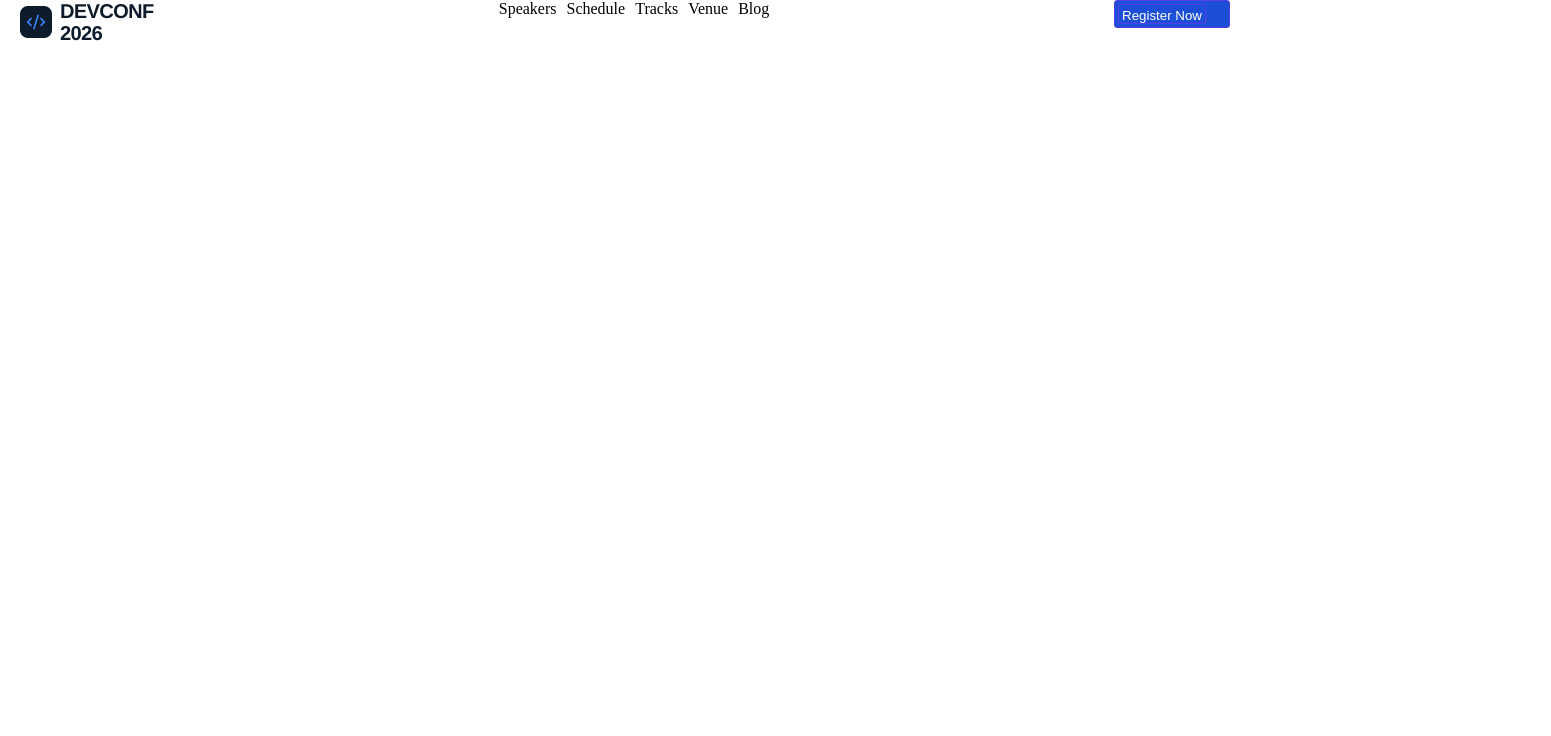
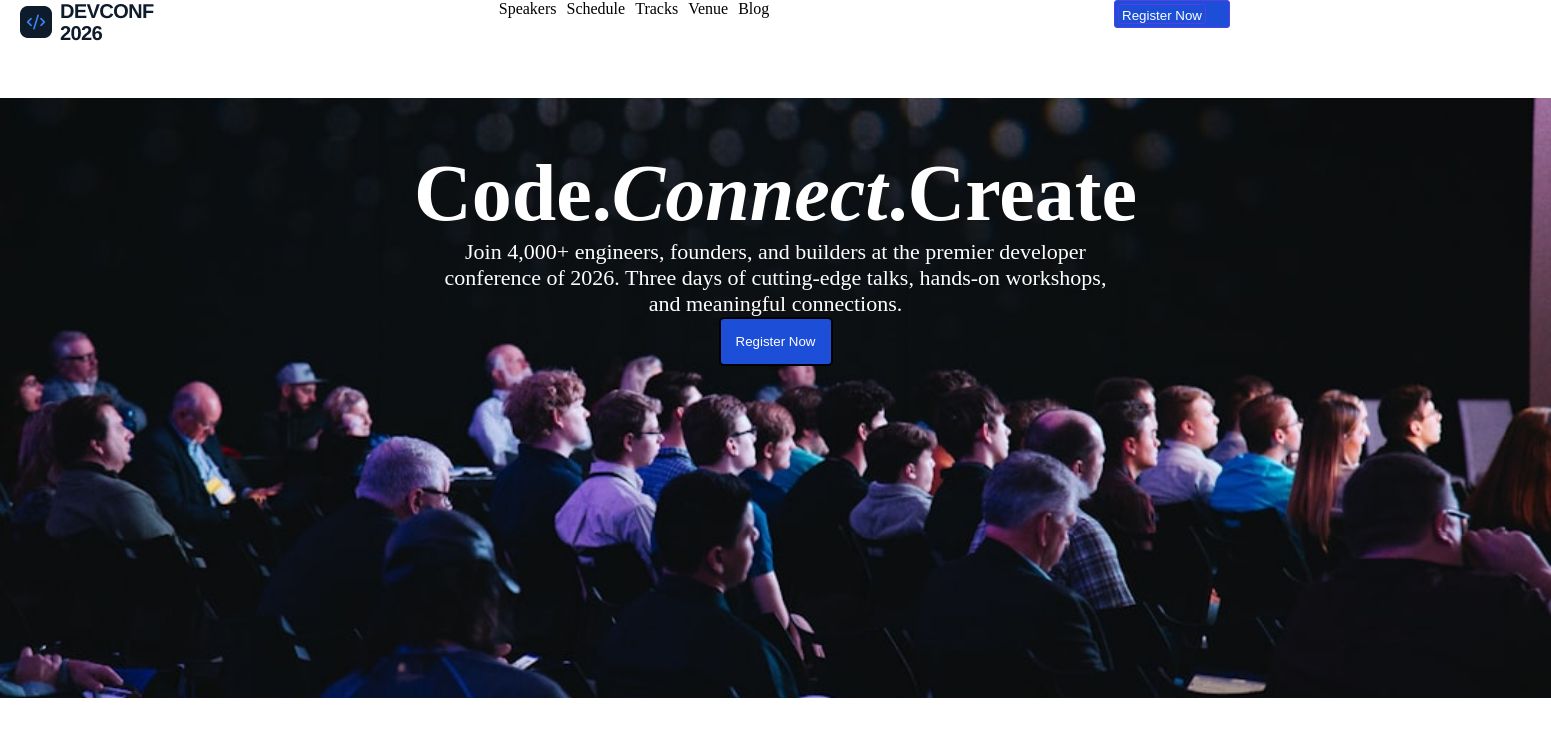
Before and after one commit to khanprogrammerbd-1991/Assignment-1-Hero, a plain HTML site: page index.html in a window 1280 px wide. Shown: the whole page, 1551 px wide, since content can reach past the window. Drawn offline with Linux system fonts and the light colour scheme.

Commit message:
completed hero section

```diff
--- a/index.html
+++ b/index.html
@@ -28,6 +28,48 @@
             </div>
         </nav>
     </header>
+    <!-- hero section start -->
+    <section class="hero">
+        <div class="overlay">
+            <div class="content">
+                <h2>Code.<em>Connect</em>.Create</h2>
+                <p>Join 4,000+ engineers, founders, and builders at the premier  developer </p>
+                <p>conference of 2026. Three days
+                    of cutting-edge talks, hands-on workshops,</p>
+                <p>and meaningful connections.</p>
+
+            </div>
+            <div class="btn">
+                <button class="hero-btn">Register Now</button>
+            </div>
+        </div>
+    </section>
+    <!-- hero section end -->
+
+
+
+
+
+
+
+
+
+
+
+
+
+
+
+
+
+
+
+
+
+
+
+
+
 
 
 </body>
--- a/style.css
+++ b/style.css
@@ -48,3 +48,52 @@
 }
 
 /* navbar section end */
+
+/* hero section start */
+
+.hero {
+    background-image: url(./images/banner.jpg);
+    height: 600px;
+    width: 1551px;
+    background-size: cover;
+    background-position: center;
+    background-repeat: no-repeat;
+
+}
+
+.overlay {
+    background-color: rgb(rgb(36, 33, 33), green, blue);
+    width: 100%;
+    display: flex;
+    flex-direction: column;
+    justify-content: center;
+    align-items: center;
+}
+
+.content {
+    color: #ffffff;
+    justify-content: center;
+    text-align: center;
+
+}
+
+.content h2 {
+    font-weight: 700;
+    font-size: 80px;
+    margin-top: 50px;
+}
+
+.content p {
+    font-weight: 400;
+    font-size: 22px;
+}
+
+.hero-btn {
+    background-color: #1d4ed8FF;
+    border: 2px solid black;
+    border-radius: 5px;
+    padding: 15px;
+    color: #ffffff;
+}
+
+/* hero section end */
```
